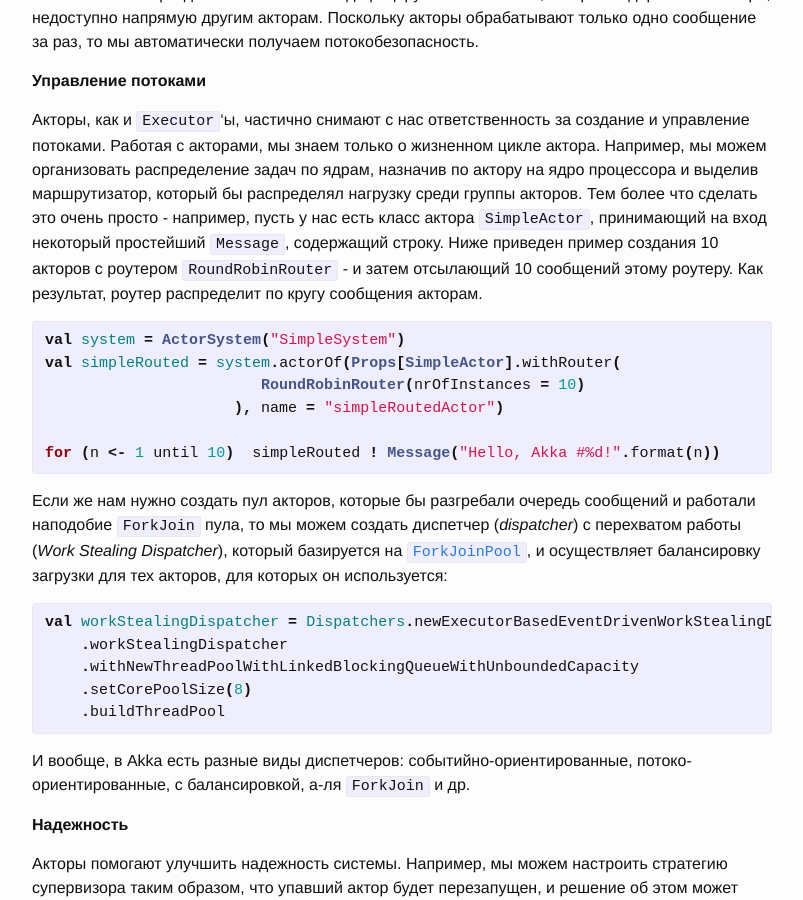
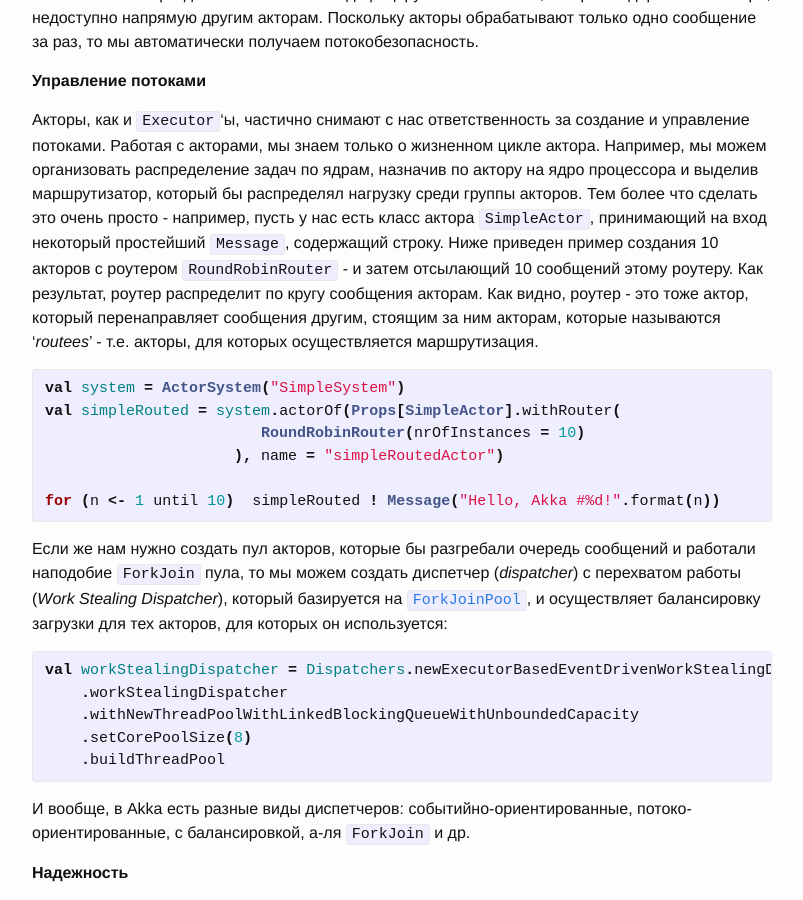
Before and after one commit to avpet/avpet.github.com, a Jekyll site: the page built from _posts/2015-05-24-akka-vs-threads-ii.markdown, in a window 1280 px wide and 900 px high, scrolled down 326 px. Shown: the whole window, without its empty margins (238-1041 px from the left). Built offline with Jekyll 4.4.1, drawn with Linux system fonts in a browser that asks for light colours.

Commit message:
Fixing s few errors

```diff
--- a/_posts/2015-05-24-akka-vs-threads-ii.markdown
+++ b/_posts/2015-05-24-akka-vs-threads-ii.markdown
@@ -21,7 +21,7 @@
 
 **Управление потоками**
 
-Акторы, как и `Executor`'ы, частично снимают с нас ответственность за создание и управление потоками. Работая с акторами, мы знаем только о жизненном цикле актора. Например, мы можем организовать распределение задач по ядрам, назначив по актору на ядро процессора и выделив маршрутизатор, который бы распределял нагрузку среди группы акторов. Тем более что сделать это очень просто - например, пусть у нас есть класс актора `SimpleActor`, принимающий на вход некоторый простейший `Message`, содержащий строку. Ниже приведен пример создания 10 акторов с роутером `RoundRobinRouter` - и затем отсылающий 10 сообщений этому роутеру. Как результат, роутер распределит по кругу сообщения акторам.
+Акторы, как и `Executor`'ы, частично снимают с нас ответственность за создание и управление потоками. Работая с акторами, мы знаем только о жизненном цикле актора. Например, мы можем организовать распределение задач по ядрам, назначив по актору на ядро процессора и выделив маршрутизатор, который бы распределял нагрузку среди группы акторов. Тем более что сделать это очень просто - например, пусть у нас есть класс актора `SimpleActor`, принимающий на вход некоторый простейший `Message`, содержащий строку. Ниже приведен пример создания 10 акторов с роутером `RoundRobinRouter` - и затем отсылающий 10 сообщений этому роутеру. Как результат, роутер распределит по кругу сообщения акторам. Как видно, роутер - это тоже актор, который перенаправляет сообщения другим, стоящим за ним акторам, которые называются ‘*routees*’ - т.е. акторы, для которых осуществляется маршрутизация.
 
 {% highlight scala %}
 val system = ActorSystem("SimpleSystem")
```
